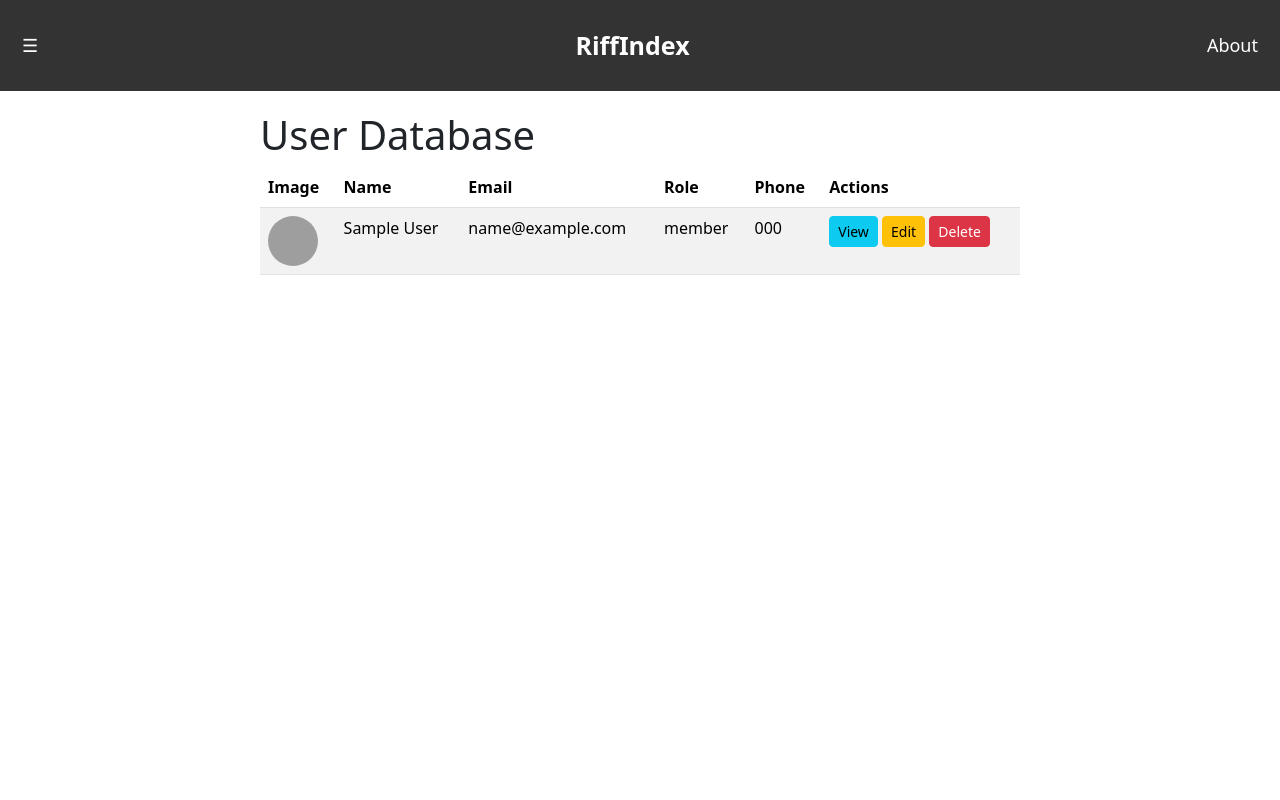
After one commit to erikalanj/riffindex, a PHP site: page /user_database.php in a window 1280 px wide. The commit adds this page. Run offline with PHP 8.4, Linux system fonts and the light colour scheme; tables that the repository leaves empty hold one stand-in row (values such as "Sample post"); data that the repository does not hold is empty; grey boxes are pictures that could not be loaded.

Commit message:
updated to add the user database and include user pfps in sign up/database

```diff
--- a/band_database.php
+++ b/band_database.php
@@ -43,9 +43,9 @@ $bands = $stmt->fetchAll(PDO::FETCH_ASSOC);
                         <td><?php echo htmlspecialchars($band['genre']); ?></td>
                         <td><?php echo htmlspecialchars($band['activity_status']); ?></td>
                         <td class="band-actions">
-                            <a href="view_band.php?id=<?php echo $band['id']; ?>"><button class="btn btn-info">View</button></a>
-                            <a href="edit_band.php?id=<?php echo $band['id']; ?>"><button class="btn btn-warning">Edit</button></a>
-                            <a href="delete_band.php?id=<?php echo $band['id']; ?>"><button class="btn btn-danger">Delete</button></a>
+                            <a href="view_band.php?id=<?php echo $band['id']; ?>" class="btn btn-info btn-sm">View</a>
+                            <a href="edit_band.php?id=<?php echo $band['id']; ?>" class="btn btn-warning btn-sm">Edit</a>
+                            <a href="delete_band.php?id=<?php echo $band['id']; ?>" class="btn btn-danger btn-sm">Delete</a>
                         </td>
                     </tr>
                 <?php endforeach; ?>
--- /dev/null
+++ b/user_database.php
@@ -0,0 +1,71 @@
+<?php include('top.php'); ?>
+<?php
+include 'db_connect.php';
+
+// Fetch all users
+$sql = "SELECT * FROM users";
+$stmt = $conn->prepare($sql);
+$stmt->execute();
+$users = $stmt->fetchAll(PDO::FETCH_ASSOC);
+?>
+
+<!DOCTYPE html>
+<html lang="en">
+
+<head>
+    <meta charset="UTF-8">
+    <meta name="viewport" content="width=device-width, initial-scale=1.0">
+    <title>User Database</title>
+    <!-- Bootstrap CSS -->
+    <link href="https://cdn.jsdelivr.net/npm/bootstrap@5.3.0-alpha1/dist/css/bootstrap.min.css" rel="stylesheet" />
+    <link rel="stylesheet" href="band_styles.css">
+</head>
+
+<body>
+
+    <div class="band-container">
+        <h1>User Database</h1>
+
+        <!-- Table with consistent styling and functionality -->
+        <table class="table table-striped">
+            <thead>
+                <tr>
+                    <th>Image</th>
+                    <th>Name</th>
+                    <th>Email</th>
+                    <th>Role</th>
+                    <th>Phone</th>
+                    <th>Actions</th>
+                </tr>
+            </thead>
+            <tbody>
+                <?php foreach ($users as $user): ?>
+                    <tr>
+                        <!-- User image (with placeholder if missing) -->
+                        <td>
+                            <img src="<?php echo htmlspecialchars($user['image'] ?: 'default.jpg'); ?>"
+                                alt="User Image"
+                                style="width: 50px; height: 50px; object-fit: cover; border-radius: 50%;">
+                        </td>
+                        <td><?php echo htmlspecialchars($user['name'] ?: 'N/A'); ?></td>
+                        <td><?php echo htmlspecialchars($user['email'] ?: 'N/A'); ?></td>
+                        <td><?php echo htmlspecialchars($user['role'] ?: 'N/A'); ?></td>
+                        <!-- Null handling for phone field -->
+                        <td><?php echo htmlspecialchars($user['phone'] ?: 'N/A'); ?></td>
+                        <td class="band-actions">
+                            <a href="view_user.php?id=<?php echo $user['id']; ?>" class="btn btn-info btn-sm">View</a>
+                            <a href="edit_user.php?id=<?php echo $user['id']; ?>" class="btn btn-warning btn-sm">Edit</a>
+                            <a href="delete_user.php?id=<?php echo $user['id']; ?>" class="btn btn-danger btn-sm">Delete</a>
+                        </td>
+                    </tr>
+                <?php endforeach; ?>
+            </tbody>
+        </table>
+    </div>
+
+    <!-- Bootstrap JS -->
+    <script src="https://cdn.jsdelivr.net/npm/bootstrap@5.3.0-alpha1/dist/js/bootstrap.bundle.min.js"></script>
+
+</body>
+
+</html>
```
Also changed, not shown: signup.php (+38 -9 lines), delete_user.php (added), edit_user.php (added), uploads/67414619dac1b_pinegrove.jpeg (added), view_user.php (added), 1 other file.
